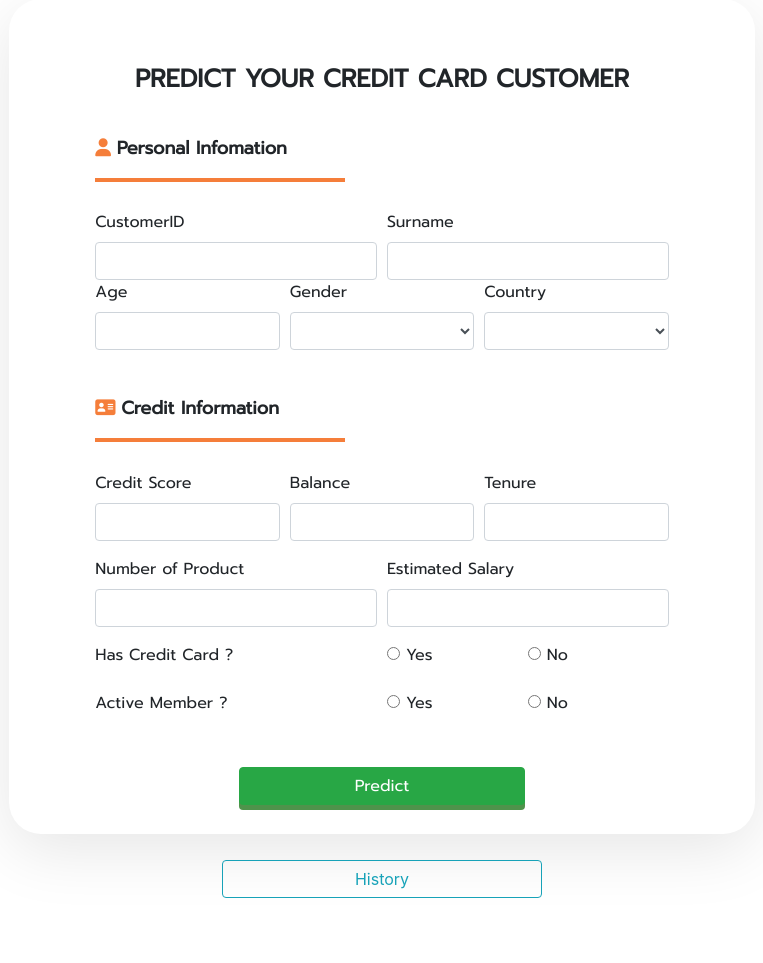
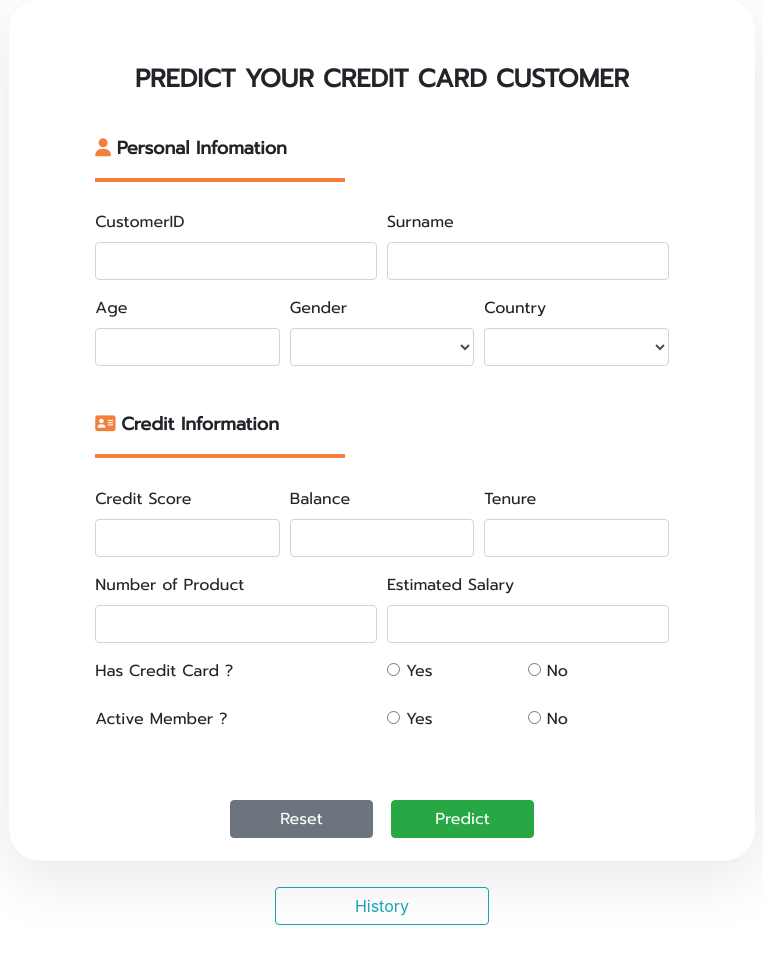
Before and after one commit to neroswords/Churn_modeling, a Flask app: page / in a window 1280 px wide. Shown: the part 65-1028 px from the top of the page, without its empty margins (258-1021 px from the left). Before the commit the page ends 963 px from the top, so only its background shows below. Run offline with Flask 2, Linux system fonts and the light colour scheme; some libraries are stand-ins or nearby versions.

Commit message:
before finish

```diff
--- a/Project/Config/log.txt
+++ b/Project/Config/log.txt
@@ -1 +1,4 @@
 id,surname,CreditScore,Geography,Gender,Age,Tenure,Balance,NumOfProducts,HasCrCard,IsActiveMember,EstimatedSalary,Exited
+1212,Lakhan,6.0,France,Male,6.0,6.0,6.0,6.0,Yes,Yes,5.0,leave
+1212,Lakhan,6.0,France,Male,6.0,6.0,6.0,6.0,Yes,Yes,5.0,leave
+1212,Lakhan,6.0,France,Male,6.0,6.0,6.0,6.0,Yes,Yes,5.0,leave
--- a/Project/static/css/landing.css
+++ b/Project/static/css/landing.css
@@ -72,3 +72,8 @@ p i{
     top:3px;
     box-shadow: 0 2px 0 #4f934b;
 }
+
+.button{
+    margin-bottom: 4%;
+    margin-top: 4%;
+}
--- a/Project/templates/landing.html
+++ b/Project/templates/landing.html
@@ -28,12 +28,12 @@
                     </div>
                     <div class="form-row">
 
-                        <div class="col-lg-6">
+                        <div class="form-group col-lg-6">
                             <label for="inputFirstname">CustomerID</label>
                             <input type="text" class="form-control"  name="id" value="" required>
                         </div>
 
-                        <div class="col-lg-6">
+                        <div class="form-group col-lg-6">
                             <label for="inputLastname">Surname</label>
                             <input type="text" class="form-control"  name="lastname"value=""required>
                         </div>
@@ -132,7 +132,7 @@
                         </div>
                         <div class="form-row col-lg-6">
                             <div class="col-lg-6">
-                                 <input type="radio" id="yes" name="active" value="1" required>
+                                <input type="radio" id="yes" name="active" value="1" required>
                                 <label for="has">Yes</label>
                             </div>
                             <div class="col-lg-6">
@@ -142,8 +142,9 @@
                         </div>
                     </div>
                     <div class=""></div>
-                    <div class="" align ="center" >
-                        <button type="submit" class=" btn btn-success col-xs-4 col-sm-4 col-lg-6 button-submit" >Predict</button>
+                    <div class="button" align ="center" >
+                        <button type="reset" class="button btn btn-secondary col-lg-3" value="Reset">Reset </button> &nbsp;
+                        <button type="submit" class=" button btn btn-success col-xs-4 col-sm-4 col-lg-3 ">Predict</button>
                     </div>
             </form>
 
@@ -151,7 +152,7 @@
 
 </div>
     <div class=""align ="center">
-        <button  type="button" style="margin-bottom:3%; " class="btn btn-outline-info col-lg-3 " onclick="window.location.href='/history'" >History</button>
+        <button  type="button" style="margin-bottom:3%; " class="btn btn-outline-info col-lg-2 " onclick="window.location.href='/history'" >History</button>
 
     </div>
 </body>
--- a/Project/templates/result.html
+++ b/Project/templates/result.html
@@ -13,6 +13,8 @@
         <link rel="stylesheet" href="https://cdn.jsdelivr.net/npm/bootstrap@4.5.3/dist/css/bootstrap.min.css" integrity="sha384-TX8t27EcRE3e/ihU7zmQxVncDAy5uIKz4rEkgIXeMed4M0jlfIDPvg6uqKI2xXr2" crossorigin="anonymous">
         <link rel="stylesheet" href="../static/css/result.css">
         <link rel="stylesheet" href="https://unpkg.com/bootstrap@4.3.1/dist/css/bootstrap.min.css" >
+        <link href="https://fonts.googleapis.com/css2?family=Prompt&display=swap" rel="stylesheet">
+
 
     </head>
     <body>
@@ -97,8 +99,8 @@
                 </div>
 
                     <div class="" align ="center" >
-                        <button type="submit" class="btn btn-success col-xs-4 col-sm-4 col-lg-6 btn-submit" onclick="window.location.href='/history'" >See history</button>
-                        <button type="submit" class="btn btn-primary col-xs-4 col-sm-4 col-lg-6 btn-submit" onclick="window.location.href='/'" >Home</button>
+                        <button type="submit" class="btn btn-success col-xs-4 col-sm-4 col-lg-6 " onclick="window.location.href='/history'" >See history</button>
+                        <button type="submit" class="btn btn-primary col-xs-4 col-sm-4 col-lg-6 " onclick="window.location.href='/'" >Home</button>
 
                     </div>
 
```
Also changed, not shown: 1 other file.
